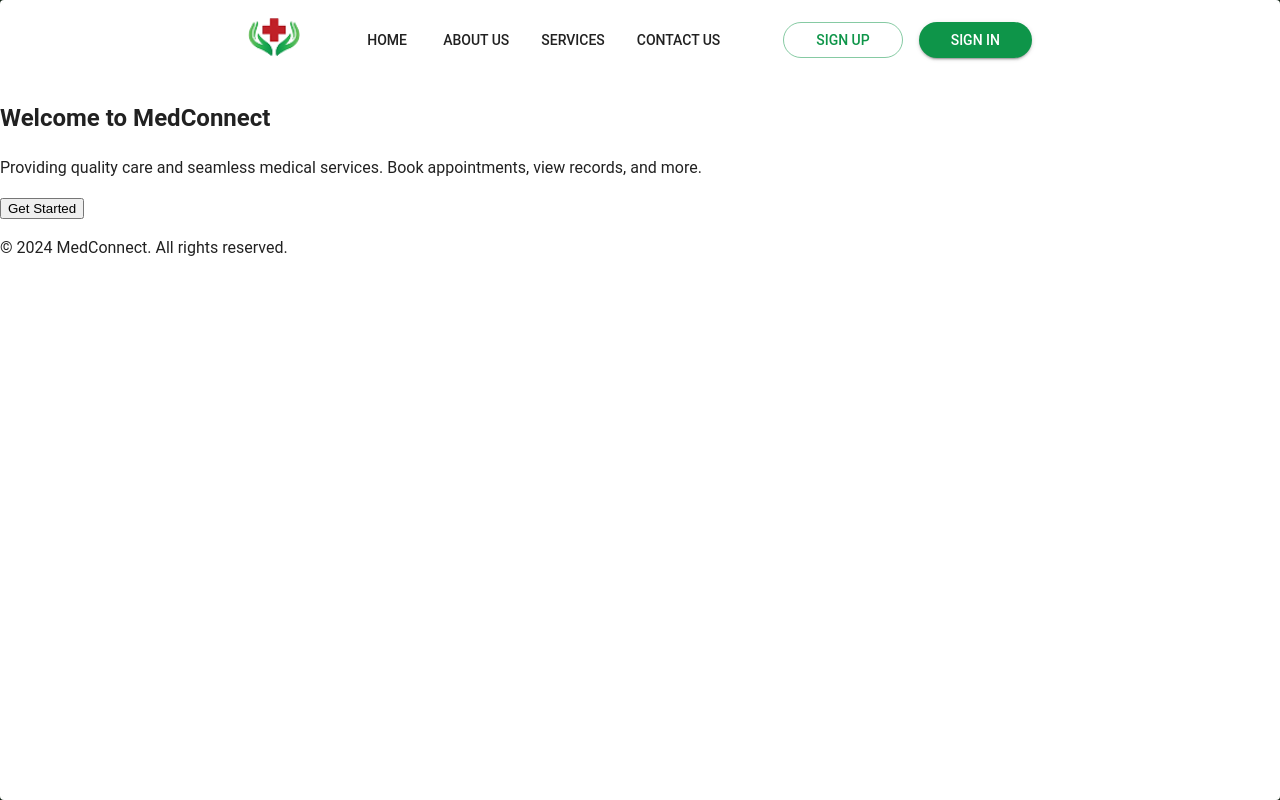
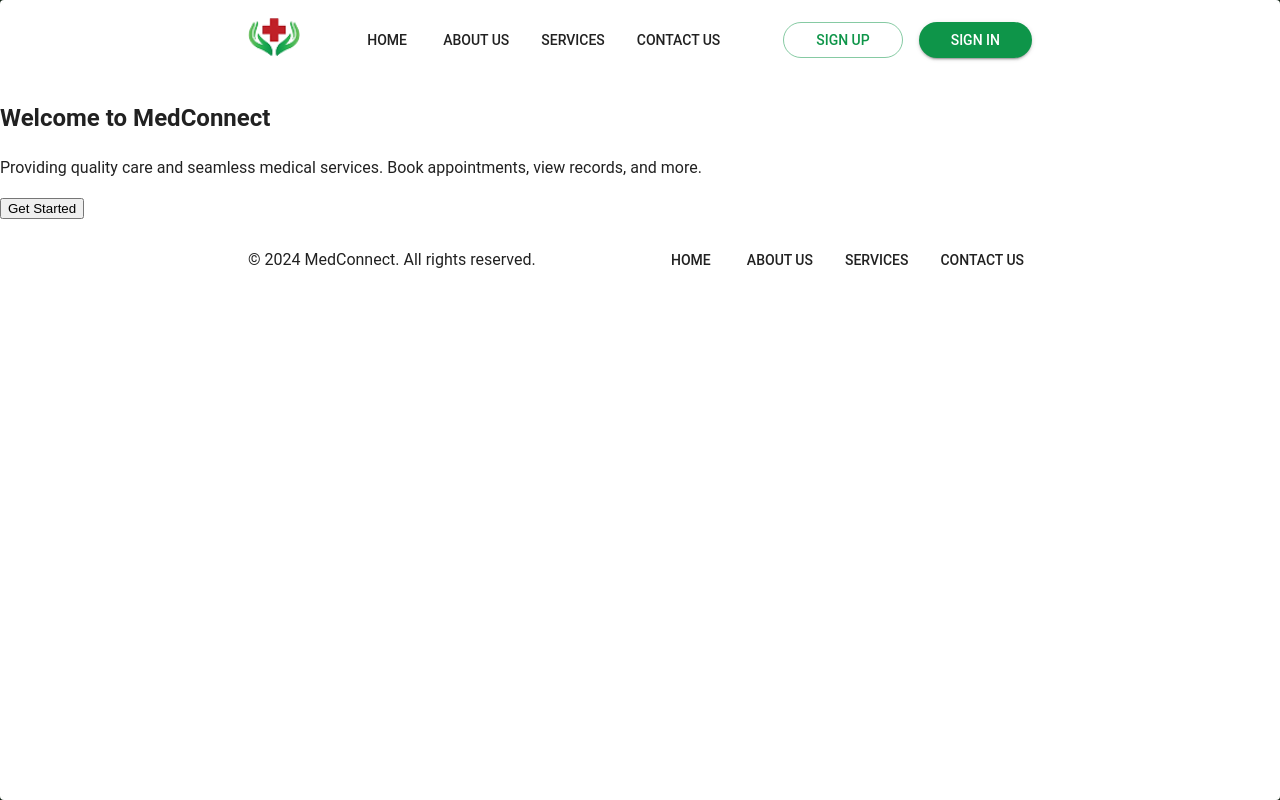
Before and after one commit to Pravil-Wijesinghe/Medical-Center-Management-System, a React (Vite) app in the folder frontend/: page / in a window 1280 px wide. Built offline with nearby package versions, Linux system fonts and the light colour scheme.

Commit message:
feat: refactor Footer component to use MUI Box and Toolbar for layout

```diff
--- a/frontend/src/layouts/Footer.jsx
+++ b/frontend/src/layouts/Footer.jsx
@@ -1,10 +1,22 @@
+import { Box, Toolbar } from "@mui/material";
+import { Link } from 'react-router-dom';
+import Button from '@mui/material/Button';
+
 const Footer = () => {
   return (
-    <footer className="footer footer-center p-4 bg-base-300 text-base-content">
-      <div>
-        <p>© {new Date().getFullYear()} MedConnect. All rights reserved.</p>
-      </div>
-    </footer>
+    <Box sx={{ px: 28, py: 1, }}>
+      <Toolbar sx={{ justifyContent: 'space-between' }}>
+        <Box>
+          <p>© {new Date().getFullYear()} MedConnect. All rights reserved.</p>
+        </Box>
+        <Box sx={{ display: 'flex', gap: 2 }}>
+            <Button component={Link} to="/" color="inherit">Home</Button>
+            <Button component={Link} to="/about-us" color="inherit">About Us</Button>
+            <Button component={Link} to="/services" color="inherit">Services</Button>
+            <Button component={Link} to="/contact-us" color="inherit">Contact Us</Button>
+        </Box>
+      </Toolbar>
+    </Box>
   );
 };
 
```
